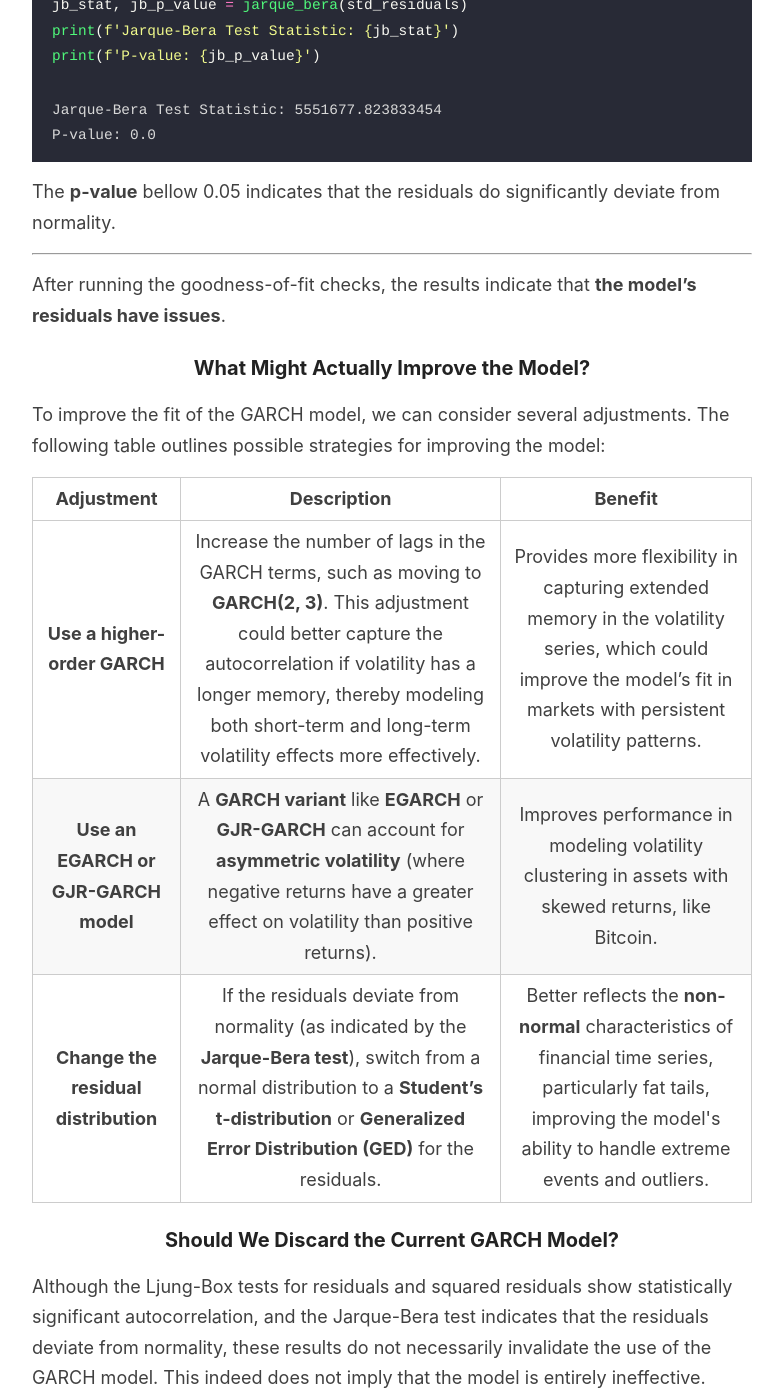
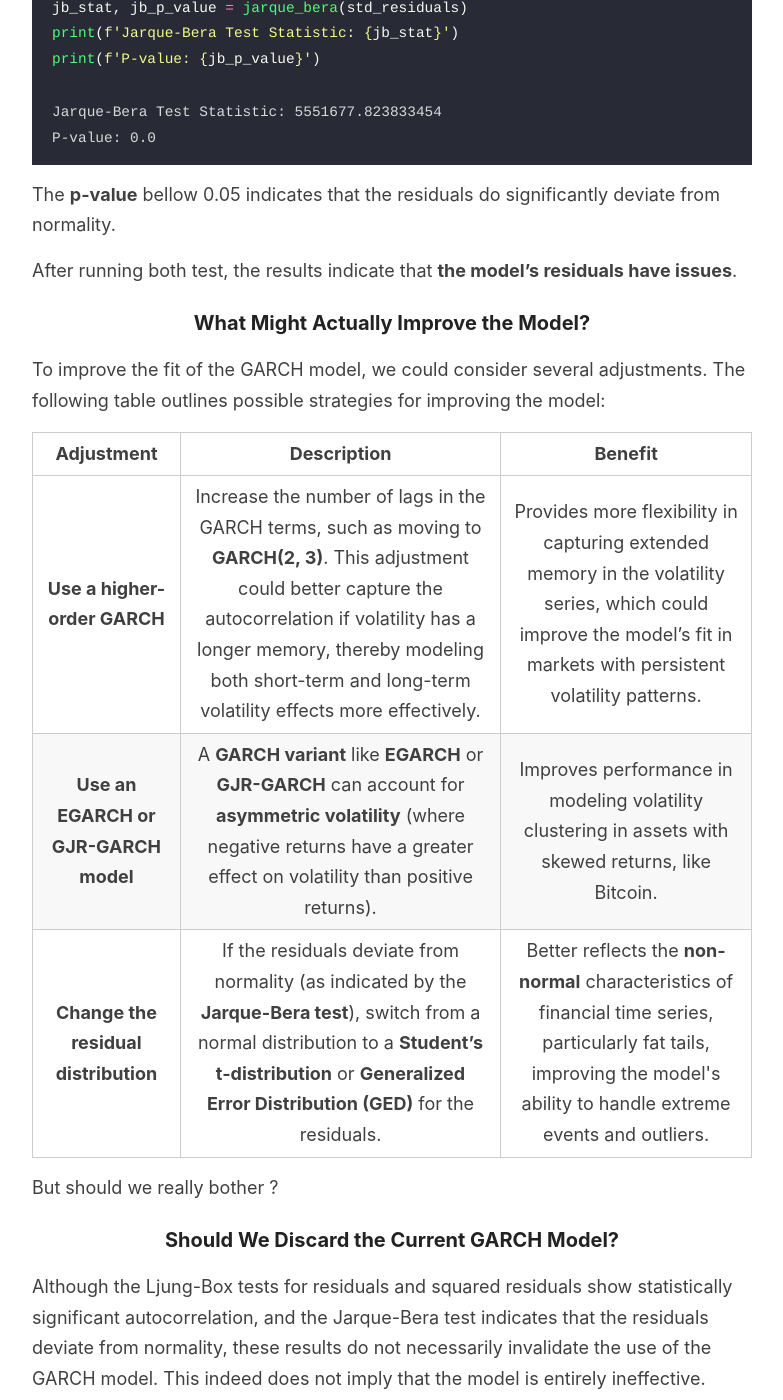
Before and after one commit to Zaltarba/blog, a Jekyll site: the page built from _posts/2024-09-23-BitcoinVolatility-2.md, in a window 1280 px wide and 1400 px high, scrolled down 15894 px. Shown: the whole window, without its empty margins (248-1031 px from the left). Built offline with Jekyll 4.4.1, drawn with Linux system fonts in a browser that asks for light colours; formulas are drawn with MathJax 3; some of the changed text lies outside the part shown.

Commit message:
Update 2024-09-23-BitcoinVolatility-2.md

```diff
--- a/_posts/2024-09-23-BitcoinVolatility-2.md
+++ b/_posts/2024-09-23-BitcoinVolatility-2.md
@@ -476,12 +472,11 @@ P-value: 0.0
 
 The **p-value** bellow 0.05 indicates that the residuals do significantly deviate from normality.
 
----
-After running the goodness-of-fit checks, the results indicate that **the model’s residuals have issues**.
+After running both test, the results indicate that **the model’s residuals have issues**.
 
 ### What Might Actually Improve the Model?
 
-To improve the fit of the GARCH model, we can consider several adjustments. The following table outlines possible strategies for improving the model:
+To improve the fit of the GARCH model, we could consider several adjustments. The following table outlines possible strategies for improving the model:
 
 <table style="width:100%; border-collapse:collapse;">
   <thead>
@@ -509,6 +504,8 @@ To improve the fit of the GARCH model, we can consider several adjustments. The
     </tr>
   </tbody>
 </table>
+
+But should we really bother ?
 
 ### Should We Discard the Current GARCH Model?
 
```
Also changed, not shown: other parts of _posts/2024-09-23-BitcoinVolatility-2.md (+2 -6 lines).
